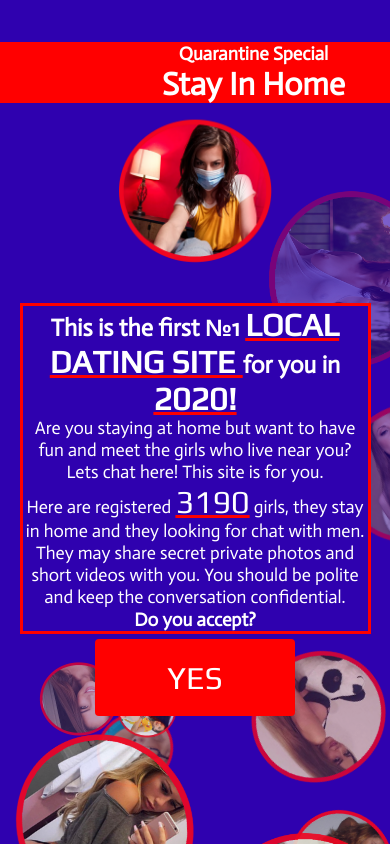
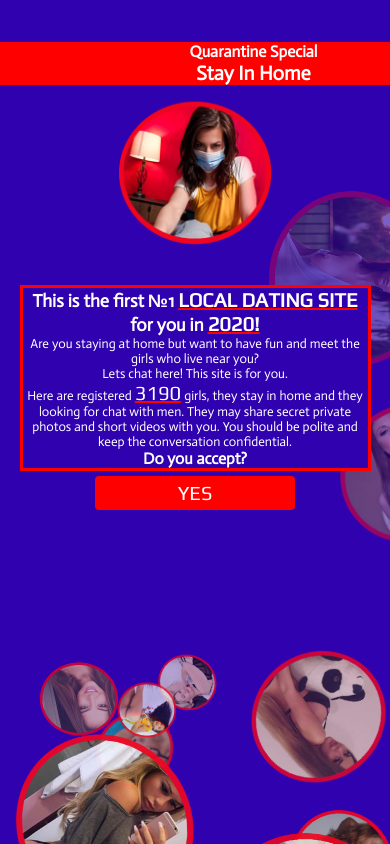
Before and after one commit to Empty-Fox/LandToCov, a plain HTML site: page index.html in a window 390 px wide. Drawn offline with nearby package versions, Linux system fonts and the light colour scheme.

Commit message:
some corect styles

```diff
--- a/style/style.css
+++ b/style/style.css
@@ -314,11 +314,44 @@ span {
     .text {
         width: 50%;
     }
+    span {
+        font-size: 20px;
+    }
+    .header_text {
+        margin-top: 5vh;
+    }
+    h1 {
+        font-size: 20px;
+    }
+    h2 {
+        font-size: 18px;
+    }
+    h3 {
+        font-size: 16px;
+    }
+    .button {
+        font-size: 24px;
+        padding: 10px;
+    }
+    p {
+        font-size: 16px;
+    }
    }
 
    @media only screen and (max-width: 595px)  {
     .img_block {
         margin-top: auto;
+    }
+    p {
+        font-size: 13px;
+    }
+    .button {
+        font-size: 18px;
+        padding: 5px;
+    }
+    .text {
+        margin-left: 48%;
+        margin-top: 10px;
     }
 
    }
@@ -339,7 +372,7 @@ span {
    }
    @media only screen and (max-width: 375px) {
     span {
-        font-size: 24px;
+        font-size: 20px;
     }
     .button {
         font-size: 24px;
```
